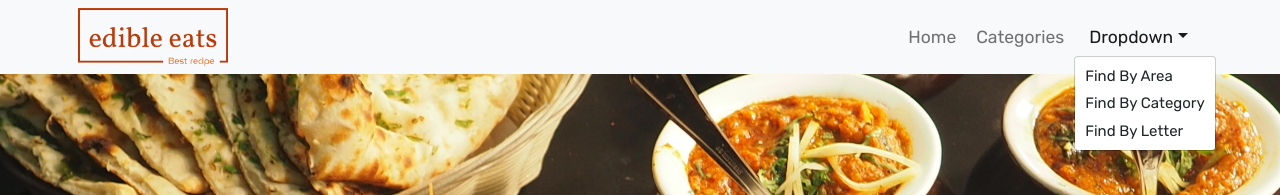
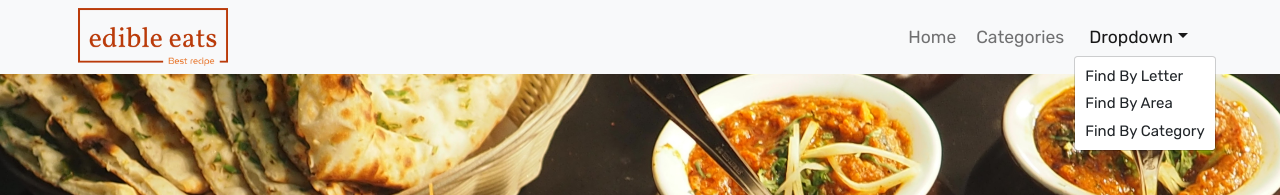
Before and after one commit to KingBogo303/Edible-Eats, a React (Create React App) app: page / in a window 1280 px wide. Both pictures are taken after a click on the button "Dropdown". Shown: the top 195 px of the page. Built offline with nearby package versions, Linux system fonts and the light colour scheme; no server answers.

Commit message:
changed position of links in header and format in landing page

```diff
--- a/src/components/Header.js
+++ b/src/components/Header.js
@@ -29,14 +29,14 @@ const Header = () => {
                 title="Dropdown"
                 id="basic-nav-dropdown"
               >
+                <NavDropdown.Item href="#letters" className="px-3 fs-4">
+                  Find By Letter
+                </NavDropdown.Item>
                 <NavDropdown.Item href="#areas" className="px-3 fs-4">
                   Find By Area
                 </NavDropdown.Item>
                 <NavDropdown.Item className="px-3 fs-4" href="#categories">
                   Find By Category
-                </NavDropdown.Item>
-                <NavDropdown.Item href="#letters" className="px-3 fs-4">
-                  Find By Letter
                 </NavDropdown.Item>
               </NavDropdown>
             </Nav>
--- a/src/pages/LandingPage/LandingPage.js
+++ b/src/pages/LandingPage/LandingPage.js
@@ -23,9 +23,9 @@ const LandingPage = () => {
           alt=" food"
         />
       </div>
+      <MealsByLetter />
       <Area />
       <Category />
-      <MealsByLetter />
       <BackToTopBtn />
     </React.Fragment>
   );
```
